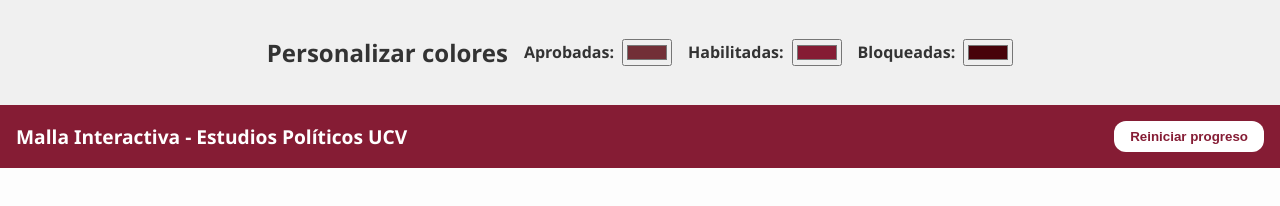
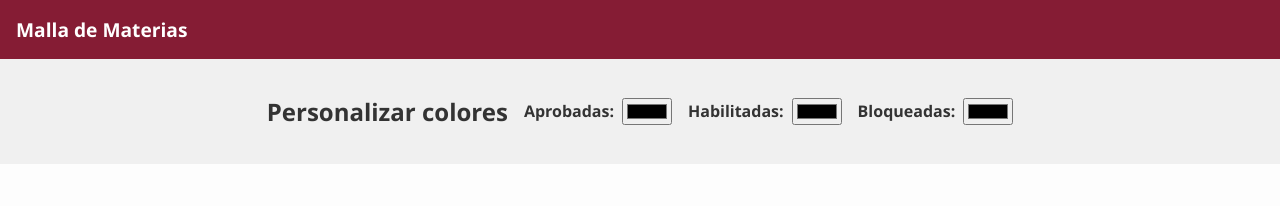
Before and after one commit to magiidk/Malla-EEPA, a plain HTML site: page index.html in a window 1280 px wide. Drawn offline with Linux system fonts and the light colour scheme.

Commit message:
Update index.html

```diff
--- a/index.html
+++ b/index.html
@@ -3,21 +3,23 @@
 <head>
   <meta charset="UTF-8" />
   <meta name="viewport" content="width=device-width, initial-scale=1.0" />
-  <title>Malla Interactiva - EEPA</title>
+  <title>Malla Interactiva</title>
   <link rel="stylesheet" href="style.css" />
 </head>
 <body>
- <section id="configuracion">
-  <h2>Personalizar colores</h2>
-  <label>Aprobadas: <input type="color" id="color-aprobada" /></label>
-  <label>Habilitadas: <input type="color" id="color-habilitada" /></label>
-  <label>Bloqueadas: <input type="color" id="color-bloqueada" /></label>
-</section>
   <header>
-    <h1>Malla Interactiva - Estudios Políticos UCV</h1>
-    <button id="reset">Reiniciar progreso</button>
+    <h1>Malla de Materias</h1>
   </header>
-  <main id="grid"></main>
+
+  <section id="configuracion">
+    <h2>Personalizar colores</h2>
+    <label>Aprobadas: <input type="color" id="color-aprobada" /></label>
+    <label>Habilitadas: <input type="color" id="color-habilitada" /></label>
+    <label>Bloqueadas: <input type="color" id="color-bloqueada" /></label>
+  </section>
+
+  <main id="malla"></main>
+
   <script src="script.js"></script>
 </body>
 </html>
```
